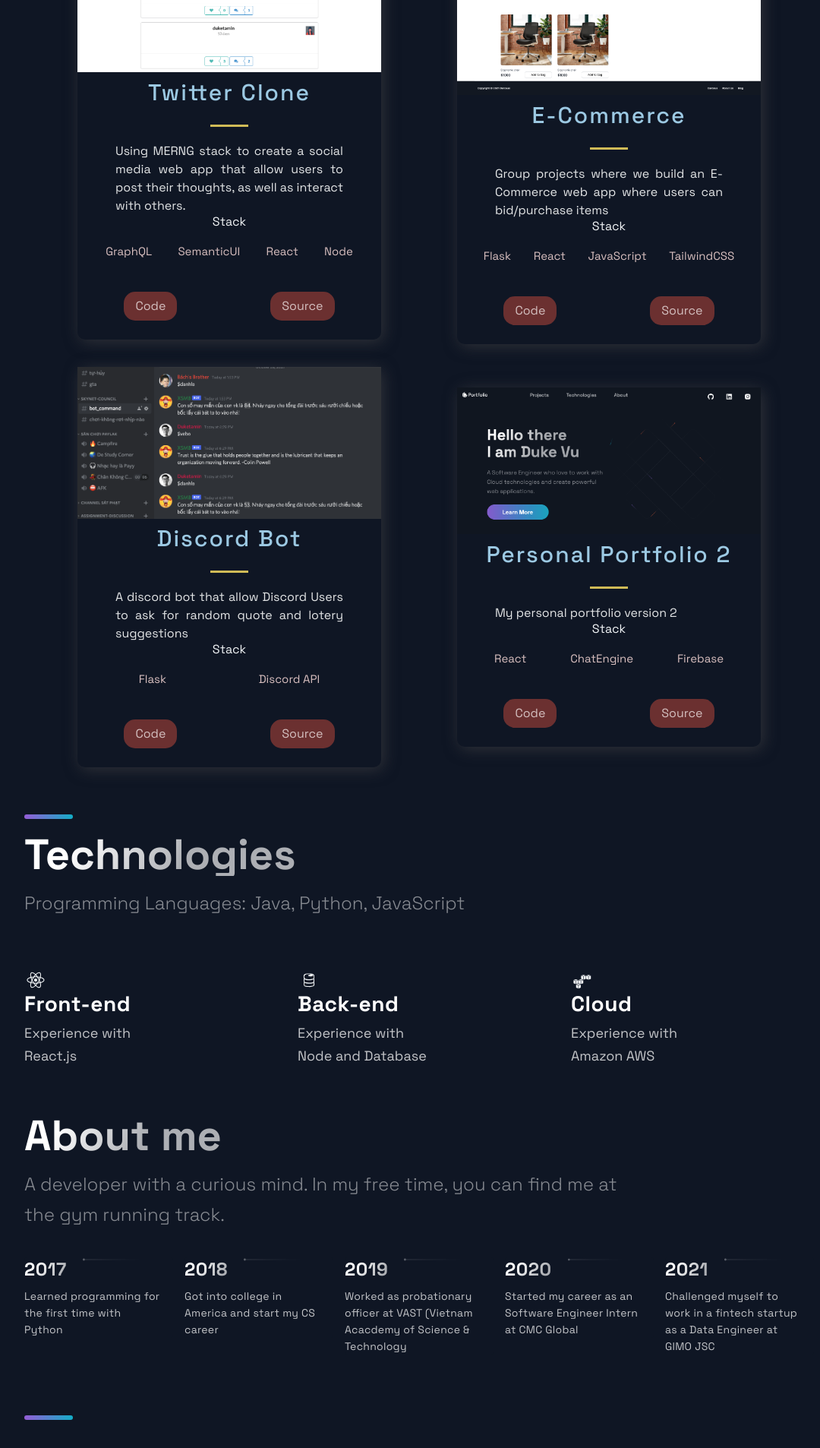
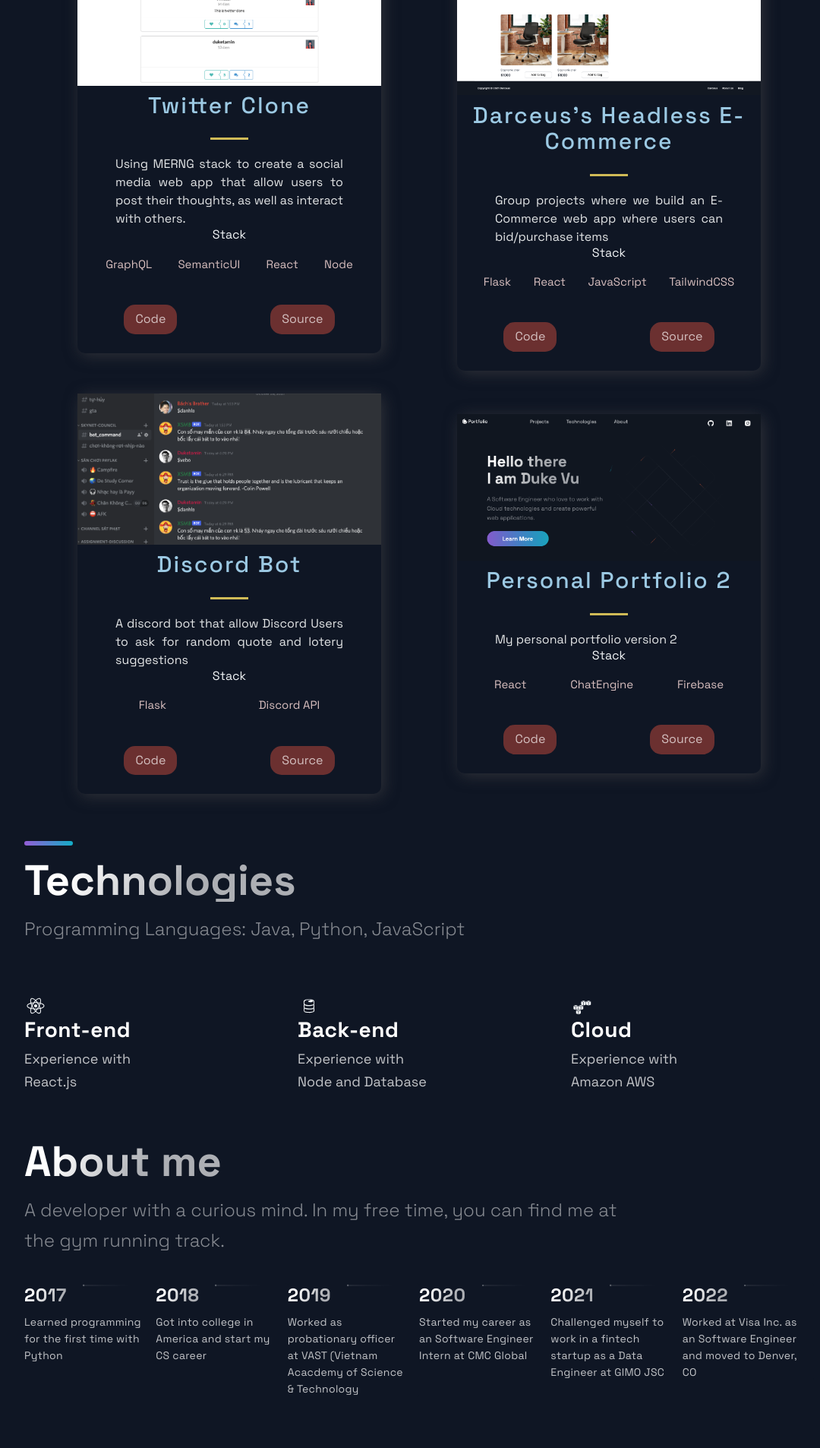
Before and after one commit to Bodisoem/portfolioV2, a Next.js app: page / in a window 1280 px wide. Shown: the part 980-2886 px from the top of the page at 76% size, without its empty margins (88-1168 px from the left). Built offline with nearby package versions, Linux system fonts and the light colour scheme.

Commit message:
Adding 2022 to timeline data

```diff
--- a/src/constants/constants.js
+++ b/src/constants/constants.js
@@ -9,7 +9,7 @@ export const projects = [
     id: 0,
   },
   {
-    title: 'E-Commerce',
+    title: "Darceus's Headless E-Commerce",
     description:"Group projects where we build an E-Commerce web app where users can bid/purchase items",
     image: '/images/2.png',
     tags: ['Flask', 'React', 'JavaScript','TailwindCSS'],
@@ -43,4 +43,5 @@ export const TimeLineData = [
   { year: 2019, text: 'Worked as probationary officer at VAST (Vietnam Acacdemy of Science & Technology', },
   { year: 2020, text: 'Started my career as an Software Engineer Intern at CMC Global', },
   { year: 2021, text: 'Challenged myself to work in a fintech startup as a Data Engineer at GIMO JSC', },
+  { year: 2022, text: 'Worked at Visa Inc. as an Software Engineer and moved to Denver, CO', },
 ];
```
